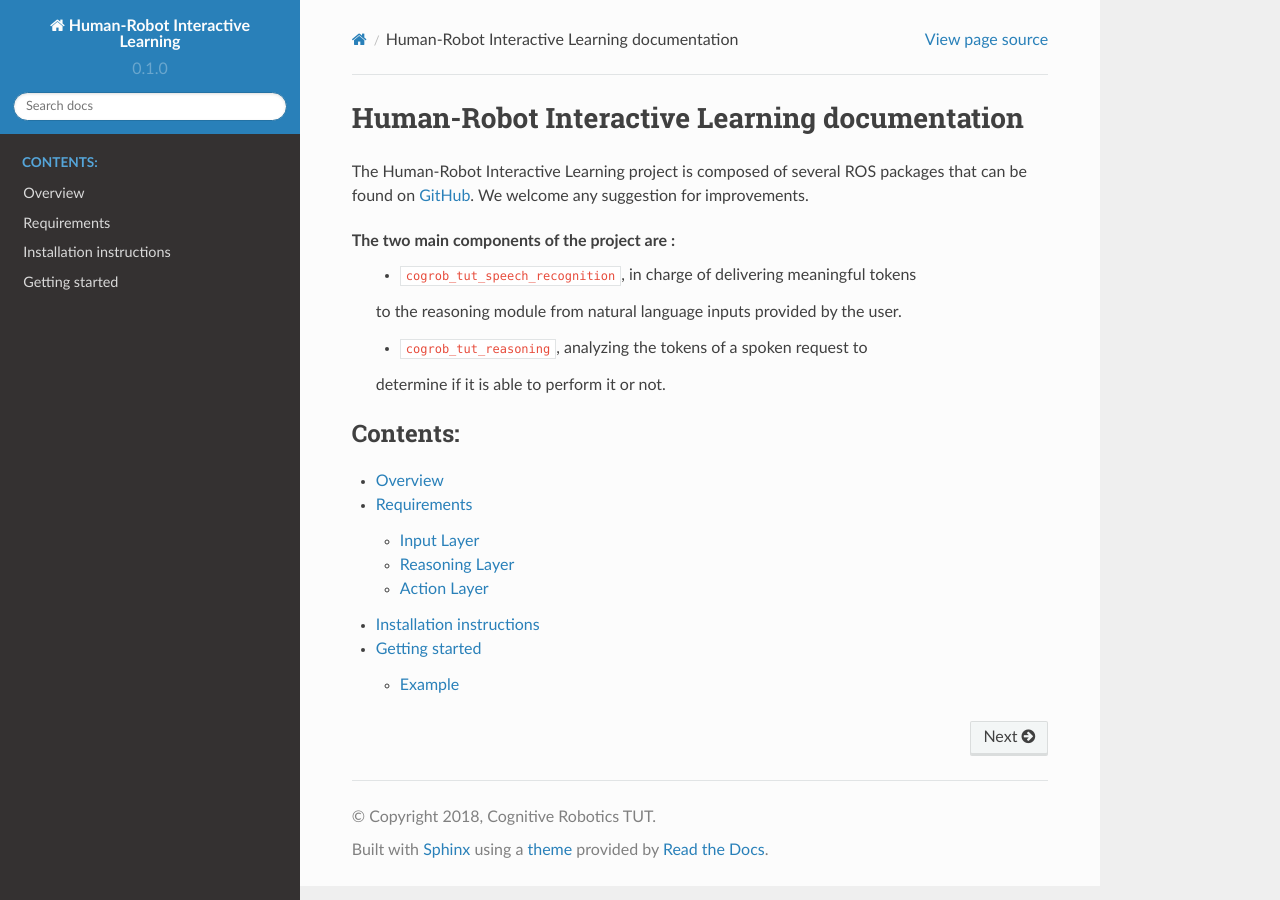
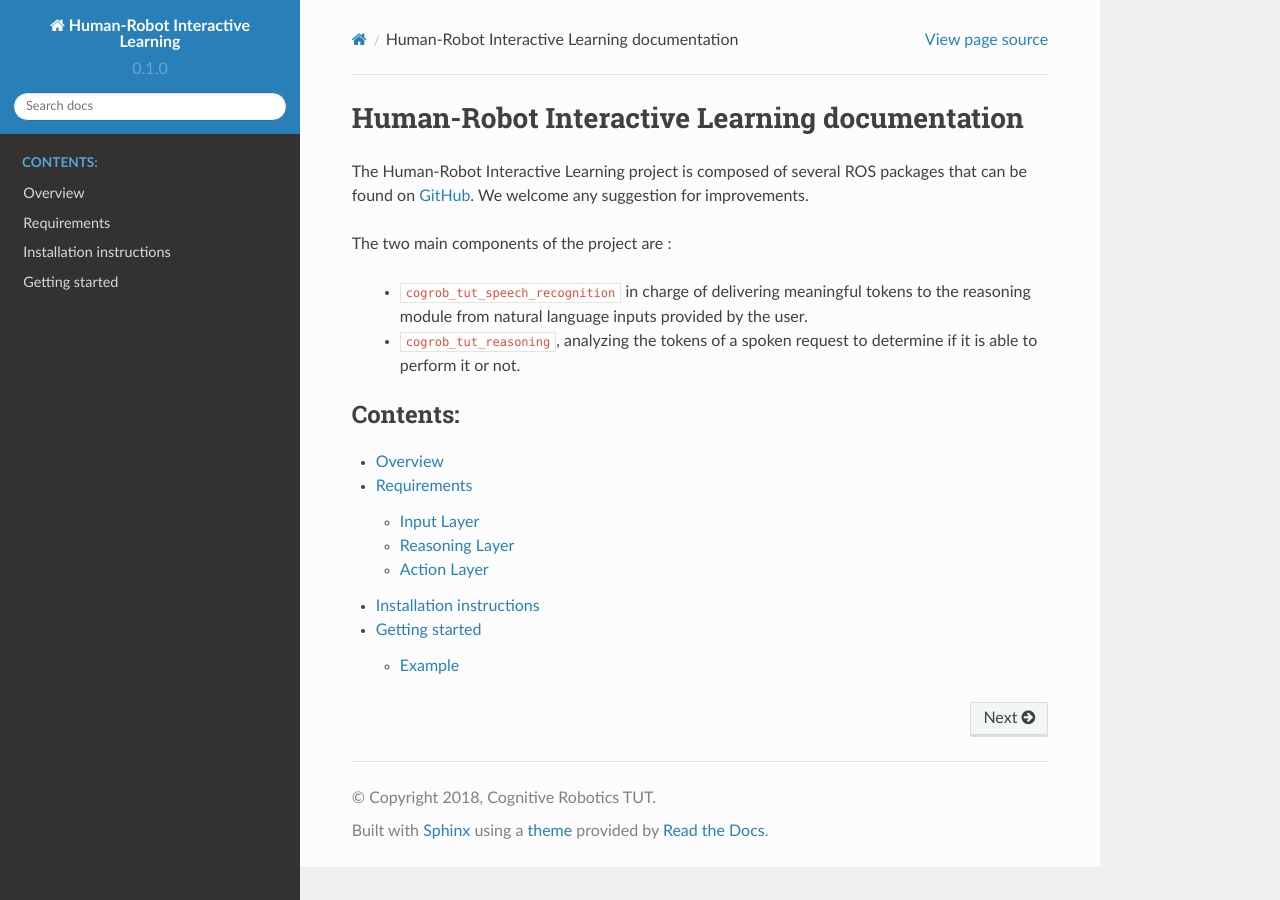
Before and after one commit to Zorrander/cogrob-tut-hri, a Sphinx documentation site: the page built from docs/source/index.rst, in a window 1280 px wide. Built offline with Sphinx 7.4.7 and the Read the Docs theme 2.0.0, drawn with Linux system fonts in a browser that asks for light colours; pages that are not in the unit, such as notebooks, are missing from menus.

Commit message:
Update documentation

```diff
--- a/docs/source/index.rst
+++ b/docs/source/index.rst
@@ -10,11 +10,10 @@ The Human-Robot Interactive Learning project is composed of several ROS packages
 `GitHub <https://github.com/Zorrander/cogrob-tut-hri>`_. We welcome any suggestion for improvements.
 
 The two main components of the project are :
- * ``cogrob_tut_speech_recognition``, in charge of delivering meaningful tokens
- to the reasoning module from natural language inputs provided by the user.
 
- * ``cogrob_tut_reasoning``, analyzing the tokens of a spoken request to
- determine if it is able to perform it or not.
+ * ``cogrob_tut_speech_recognition`` in charge of delivering meaningful tokens to the reasoning module from natural language inputs provided by the user.
+
+ * ``cogrob_tut_reasoning``, analyzing the tokens of a spoken request to determine if it is able to perform it or not.
 
 .. toctree::
    :maxdepth: 2
--- a/docs/source/overview.rst
+++ b/docs/source/overview.rst
@@ -24,8 +24,7 @@ The following use cases are considered for now :
 
 The main components are:
 
-* ``cogrob_tut_speech_recognition``. It makes a bridge between the user and the reasoning
-components of the robot. Its features are :
+* ``cogrob_tut_speech_recognition`` It makes a bridge between the user and the reasoning components of the robot. Its features are :
 
         * Speech to text conversion through Google's engine.
 
@@ -33,8 +32,7 @@ components of the robot. Its features are :
 
         * Maintains a state machine updated after each perception which defines the different stages of the conversation.
 
-* ``cogrob_tut_reasoning``. It uses a Prolog based reasoning to analyze the tokens it received from the
-speech recognition module. It is composed of :
+* ``cogrob_tut_reasoning`` It uses a Prolog based reasoning to analyze the tokens it received from the speech recognition module. It is composed of :
 
         * **Knowledge base** containing information describing the environment, the robot, the different actions and targets. This information is stored in ontologies.
 
--- a/docs/source/requirements.rst
+++ b/docs/source/requirements.rst
@@ -5,8 +5,7 @@ Requirements
 Input Layer
 -----------
 
-The NLP is done through python libraries using `SpeechRecognition 3.8.1 <https://pypi.org/project/SpeechRecognition/>`_ and the
- `Natural Language Toolkit <https://www.nltk.org/>`_.
+The NLP is done through python libraries using `SpeechRecognition 3.8.1 <https://pypi.org/project/SpeechRecognition/>`_ and the `Natural Language Toolkit <https://www.nltk.org/>`_.
 
 Reasoning Layer
 ---------------
```
Also changed, not shown: docs/source/_static/system.png (renamed from docs/_static/system.png), 2 other files.
